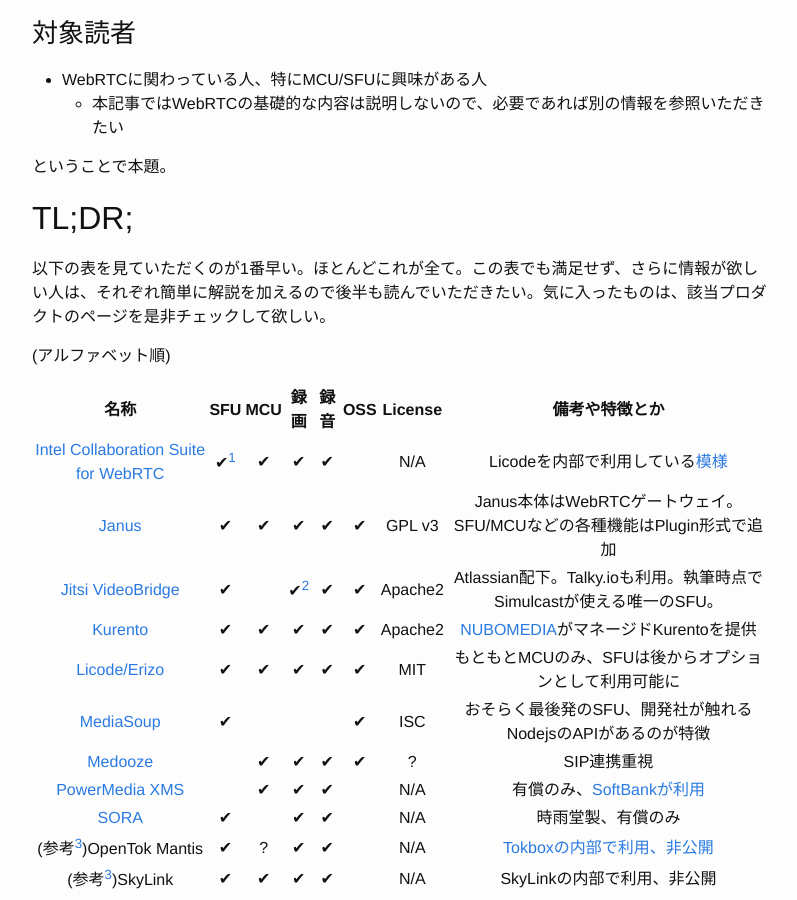
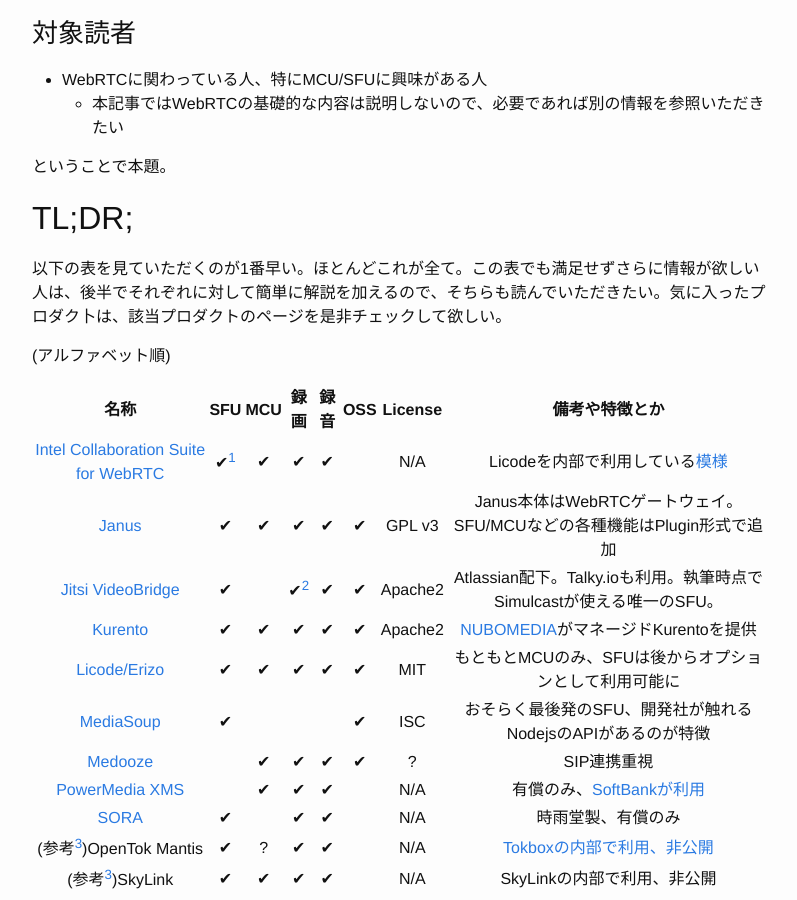
Before and after one commit to iwashi/iwashi.github.io, a Jekyll site: the page built from _posts/2016-09-03-webrtc-sfu-mcu-summary.md, in a window 1280 px wide and 900 px high, scrolled down 915 px. Shown: the whole window, without its empty margins (238-1035 px from the left). Built offline with Jekyll 4.4.1, drawn with Linux system fonts in a browser that asks for light colours.

Commit message:
Clarify text

```diff
--- a/_posts/2016-09-03-webrtc-sfu-mcu-summary.md
+++ b/_posts/2016-09-03-webrtc-sfu-mcu-summary.md
@@ -52,7 +52,7 @@ WebRTCの通信形態は大きく分けて、暗号化を解く/メディアを
 
 ## TL;DR;
 
-以下の表を見ていただくのが1番早い。ほとんどこれが全て。この表でも満足せず、さらに情報が欲しい人は、それぞれ簡単に解説を加えるので後半も読んでいただきたい。気に入ったものは、該当プロダクトのページを是非チェックして欲しい。
+以下の表を見ていただくのが1番早い。ほとんどこれが全て。この表でも満足せずさらに情報が欲しい人は、後半でそれぞれに対して簡単に解説を加えるので、そちらも読んでいただきたい。気に入ったプロダク卜は、該当プロダクトのページを是非チェックして欲しい。
 
 (アルファベット順)
 
```
